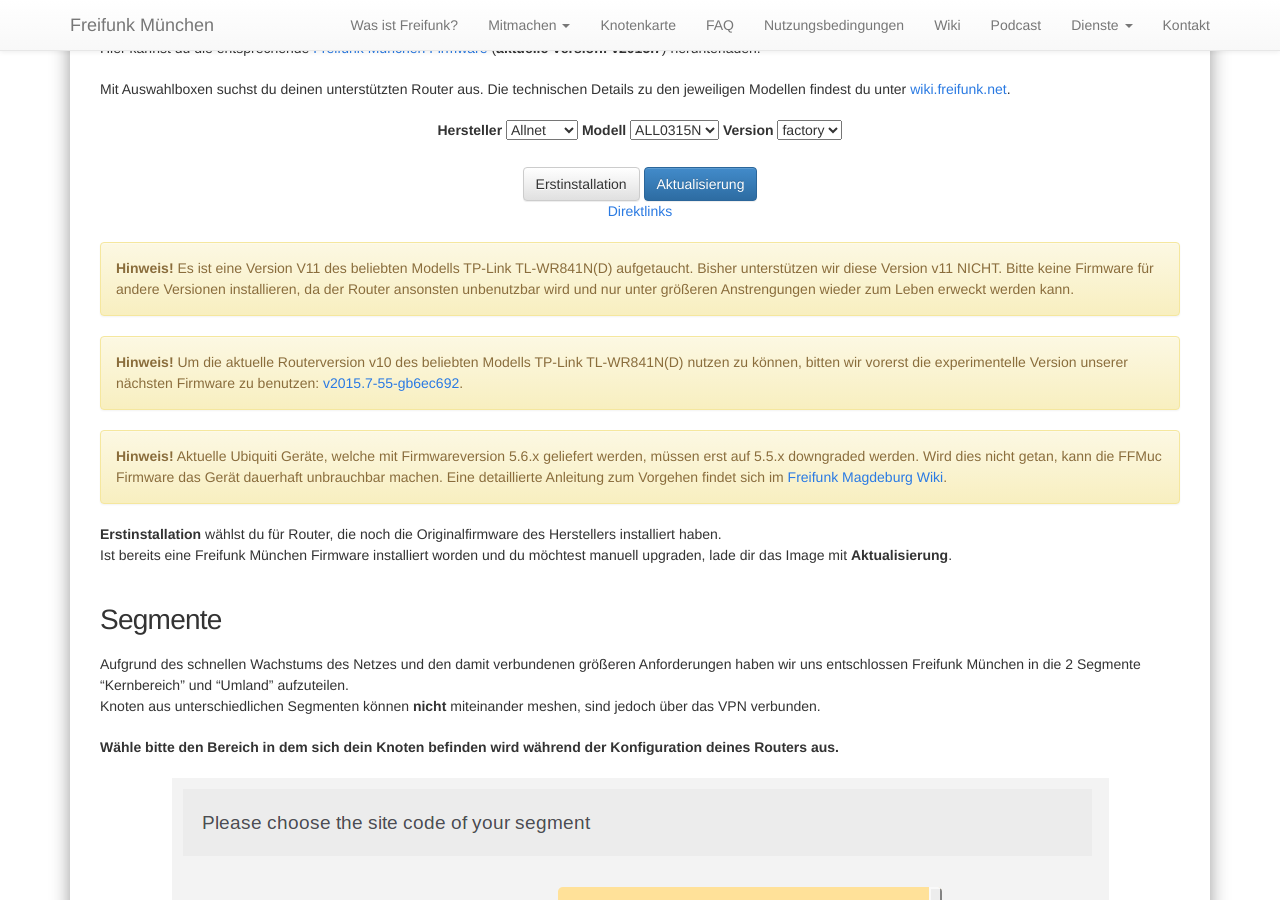
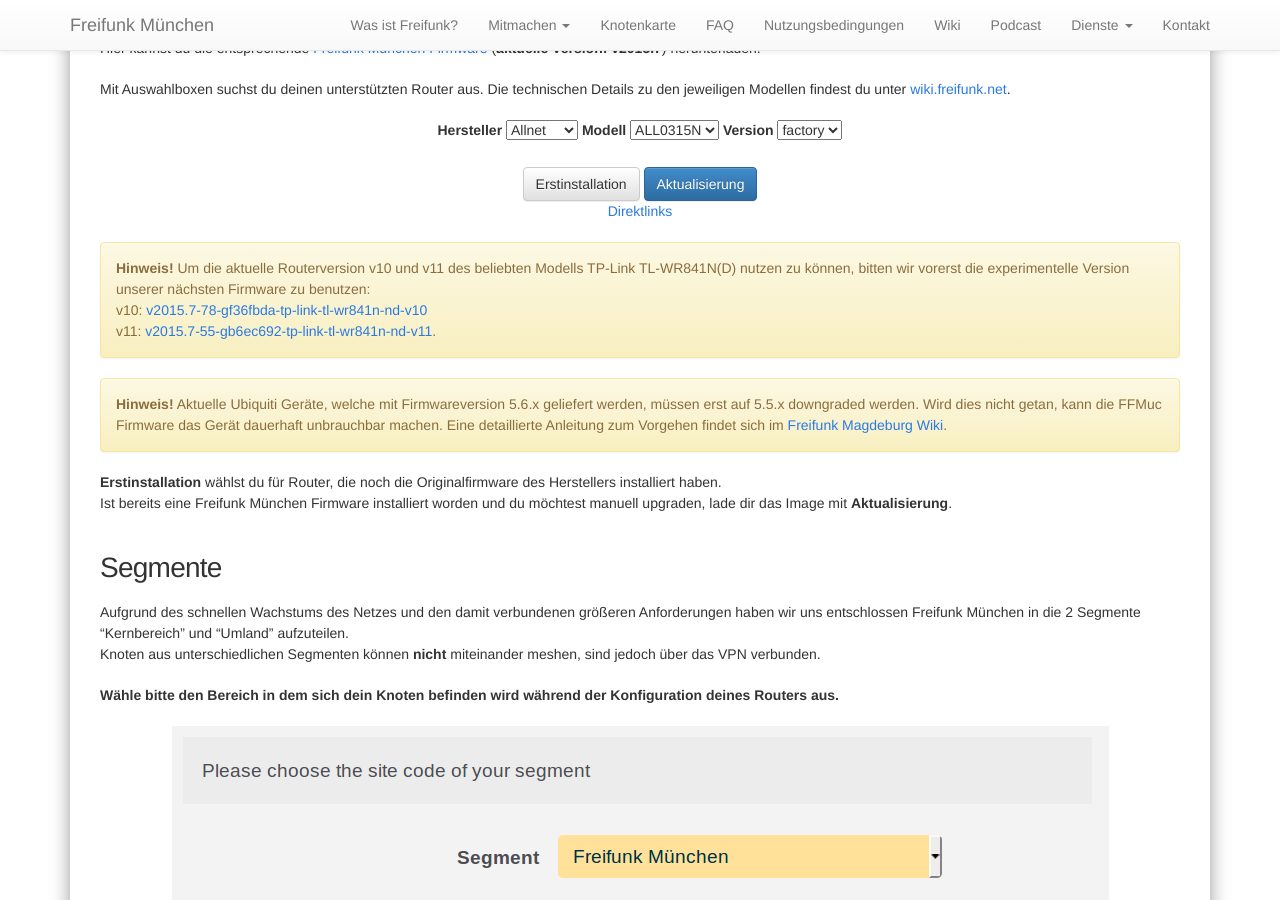
Before and after one commit to freifunkMUC/freifunkmuc.github.io, a Jekyll site: the page built from firmware.md, in a window 1280 px wide and 900 px high, scrolled down 1007 px. Built offline with Jekyll 4.4.1, drawn with Linux system fonts in a browser that asks for light colours.

Commit message:
Update firmware.md

```diff
--- a/firmware.md
+++ b/firmware.md
@@ -232,11 +232,9 @@ function getImage(code,type,url,gluon) {
 </div>
 
 <div class="alert alert-warning" role="alert">
-  <strong>Hinweis!</strong> Es ist eine Version V11 des beliebten Modells TP-Link TL-WR841N(D) aufgetaucht. Bisher unterstützen wir diese Version v11 NICHT. Bitte keine Firmware für andere Versionen installieren, da der Router ansonsten unbenutzbar wird und nur unter größeren Anstrengungen wieder zum Leben erweckt werden kann.
-</div>
-
-<div class="alert alert-warning" role="alert">
-  <strong>Hinweis!</strong> Um die aktuelle Routerversion v10 des beliebten Modells TP-Link TL-WR841N(D) nutzen zu können, bitten wir vorerst die experimentelle Version unserer nächsten Firmware zu benutzen: <a href="http://firmware.ffmuc.net/experimental/factory/gluon-ffmuc-v2015.7-55-gb6ec692-tp-link-tl-wr841n-nd-v10.bin">v2015.7-55-gb6ec692</a>.
+  <strong>Hinweis!</strong> Um die aktuelle Routerversion v10 und v11 des beliebten Modells TP-Link TL-WR841N(D) nutzen zu können, bitten wir vorerst die experimentelle Version unserer nächsten Firmware zu benutzen: <br>
+  v10: <a href="https://firmware.ffmuc.net/experimental/factory/gluon-ffmuc-v2015.7-78-gf36fbda-tp-link-tl-wr841n-nd-v10.bin">v2015.7-78-gf36fbda-tp-link-tl-wr841n-nd-v10</a><br>
+  v11: <a href="https://firmware.ffmuc.net/experimental/factory/gluon-ffmuc-v2015.7-78-gf36fbda-tp-link-tl-wr841n-nd-v11.bin">v2015.7-55-gb6ec692-tp-link-tl-wr841n-nd-v11</a>.
 </div>
 
 <div class="alert alert-warning" role="alert">
```
